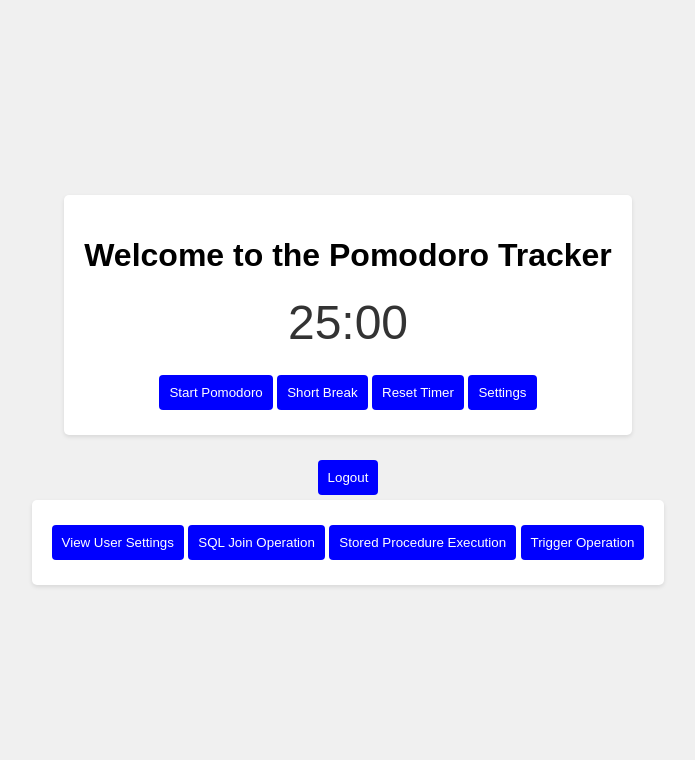
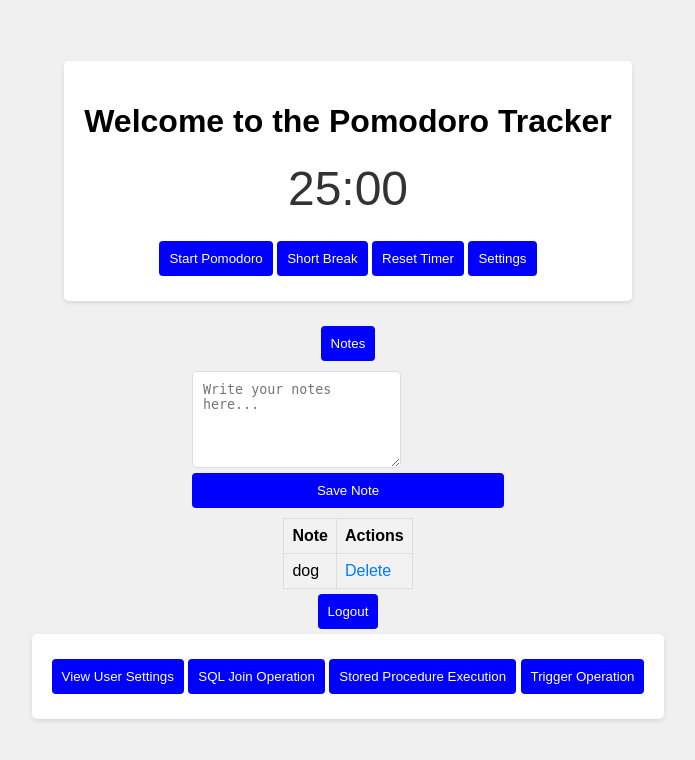
Before and after one commit to antonjoshuadominguez/PomodoroWebsite, a Flask app: page / in a window 1280 px wide. Shown: the top 760 px of the page, without its empty margins (292-987 px from the left). Run offline with Flask 3, Linux system fonts and the light colour scheme; a user stored in the database is signed in; data comes from the database, SQL or seed files in the repository; both versions use the stored data as it was after the commit.

Commit message:
added notes
-added the notes button
-linked notes to database

```diff
--- a/PomodoroWebsite/app/routes.py
+++ b/PomodoroWebsite/app/routes.py
@@ -1,12 +1,23 @@
 from flask import Blueprint, request, jsonify, render_template, redirect, url_for, flash, session
 from sqlalchemy.exc import IntegrityError
-from .models import db, User, PomodoroSettings, UserSettingsView
+from .models import db, User, PomodoroSettings, UserSettingsView, PomodoroLogs
 
 routes = Blueprint('routes', __name__)
 
 @routes.route('/')
-def home():
-    return render_template('index.html')
+def index():
+    settings_applied = session.get('settings_applied', False)
+    saved_note = ''
+    user_notes = []
+
+    if 'userid' in session:
+        userid = session['userid']
+        # Fetch the most recent note of the logged-in user
+        user_notes = PomodoroLogs.query.filter_by(UserID=userid).order_by(PomodoroLogs.LogID.desc()).all()
+
+    return render_template('index.html', settings_applied=settings_applied, user_notes=user_notes)
+
+
 
 @routes.route('/login')
 def login():
@@ -15,12 +26,6 @@
 @routes.route('/register')
 def register():
     return render_template('register.html')
-
-@routes.route('/index')
-def index():
-    settings_applied = session.get('settings_applied', False)
-    return render_template('index.html', settings_applied=settings_applied)
-
 
 @routes.route('/create_user', methods=['POST'])
 def create_user():
@@ -98,7 +103,46 @@
 
     return redirect(url_for('routes.index'))
 
+@routes.route('/add_note', methods=['POST'])
+def add_note():
+    if 'userid' not in session:
+        flash("Please log in to add notes.")
+        return redirect(url_for('routes.login'))
 
+    note = request.form.get('note')
+    userid = session['userid']
+
+    new_note = PomodoroLogs(UserID=userid, Note=note)
+    db.session.add(new_note)
+
+    try:
+        db.session.commit()
+        flash('Note added successfully.')
+    except Exception as e:
+        db.session.rollback()
+        flash('Failed to add note: ' + str(e))
+
+    return redirect(url_for('routes.index'))
+
+@routes.route('/delete_note/<int:LogID>')
+def delete_note(LogID):
+    if 'userid' not in session:
+        flash("Please log in to delete notes.")
+        return redirect(url_for('routes.login'))
+
+    note_to_delete = PomodoroLogs.query.get(LogID)
+    if note_to_delete and note_to_delete.UserID == session['userid']:
+        db.session.delete(note_to_delete)
+        try:
+            db.session.commit()
+            flash('Note deleted successfully.')
+        except Exception as e:
+            db.session.rollback()
+            flash('Failed to delete note: ' + str(e))
+    else:
+        flash('Note not found or access denied.')
+
+    return redirect(url_for('routes.index'))
 
 @routes.route('/get_user_settings/<username>', methods=['GET'])
 def get_user_settings(username):
--- a/PomodoroWebsite/app/static/styles.css
+++ b/PomodoroWebsite/app/static/styles.css
@@ -63,3 +63,60 @@
 .pomodoro-settings h2 {
     margin-bottom: 10px;
 }
+
+.notes-container {
+    display: flex;
+    justify-content: center;
+    align-items: flex-start;
+    margin: 5px 0;
+}
+
+#notesForm {
+    margin-top: 5px;
+    display: flex;
+    flex-direction: column;
+    align-items: flex-start;
+}
+
+#notesTextArea {
+    width: 60%; /* Adjust as needed */
+    padding: 10px;
+    border: 1px solid #ddd;
+    border-radius: 4px;
+    margin-right: 10px; /* Add some spacing between the textarea and the table */
+}
+
+/* Style the table */
+table {
+    border-collapse: collapse;
+    width: 40%; /* Adjust as needed */
+    border: 1px solid #ddd;
+}
+
+table th, table td {
+    border: 1px solid #ddd;
+    padding: 8px;
+    text-align: left;
+}
+
+/* Style table headers */
+table th {
+    background-color: #f2f2f2;
+}
+
+/* Style table rows */
+table tr:nth-child(even) {
+    background-color: #f2f2f2;
+}
+
+/* Style table row links */
+table a {
+    color: #007bff;
+    text-decoration: none;
+    margin-right: 10px; /* Add some spacing between the links */
+}
+
+/* Style table row links on hover */
+table a:hover {
+    text-decoration: underline;
+}
--- a/PomodoroWebsite/app/templates/index.html
+++ b/PomodoroWebsite/app/templates/index.html
@@ -33,6 +33,37 @@
         </div>
     </div>
 
+            <!-- Notes Button -->
+    <div class="notes-button">
+        <button onclick="toggleNotes()">Notes</button>
+    </div>
+
+    <!-- Container for Form and Table -->
+    <div class="notes-container">
+        <!-- Form to Add New Note -->
+        <form action="{{ url_for('routes.add_note') }}" method="post">
+            <textarea id="notesTextArea" name="note" rows="5" cols="33" placeholder="Write your notes here..."></textarea>
+            <button type="submit">Save Note</button>
+        </form>
+    </div>
+
+    <!-- Table to Display and Manage Existing Notes -->
+    <div class="notes-table">
+        <table>
+            <tr>
+                <th>Note</th>
+                <th>Actions</th>
+            </tr>
+            {% for note in user_notes %}
+            <tr>
+                <td>{{ note.Note }}</td>
+                <td>
+                    <a href="{{ url_for('routes.delete_note', LogID=note.LogID) }}">Delete</a>
+                </td>
+            </tr>
+            {% endfor %}
+        </table>
+    </div>
 
     <div class="auth-container">
         {% if 'userid' not in session %}
@@ -114,6 +145,15 @@
         }
     }
 
+    function toggleNotes() {
+        var notesForm = document.getElementById('notesForm');
+        if (notesForm.style.display === 'none' || notesForm.style.display === '') {
+            notesForm.style.display = 'block';
+        } else {
+            notesForm.style.display = 'none';
+        }
+    }
+
     function togglePomodoro() {
         if (isTimerRunning) {
             clearInterval(interval);
@@ -145,7 +185,6 @@
                 break;
         }
         updateTimerDisplay();
-        // Remove startTimer() if you don't want to start the timer automatically
     }
 
 
@@ -159,15 +198,12 @@
                 return;
             }
 
-            // Update the current timer and display
             currentTimer = workTime;
             updateTimerDisplay();
 
-            // Hide the settings form and show the timer controls
             document.getElementById('settingsForm').style.display = 'none';
             document.getElementById('pomodoroControls').style.display = 'block';
 
-            // Optionally, start the timer immediately
             startTimer();
         }
         updateTimerDisplay();
--- a/PomodoroWebsite/app/templates/login.html
+++ b/PomodoroWebsite/app/templates/login.html
@@ -14,7 +14,6 @@
             <input type="password" id="password" name="password" placeholder="Password" required>
             <button type="submit">Login</button>
         </form>
-        <!-- Register Button -->
         <p>Don't have an account? <a href="{{ url_for('routes.register') }}"><button type="button">Register</button></a></p>
     </div>
 </body>
--- a/PomodoroWebsite/app/templates/user_settings.html
+++ b/PomodoroWebsite/app/templates/user_settings.html
@@ -17,9 +17,9 @@
         {% for settings in user_settings %}
         <tr>
             <td>{{ settings.username }}</td>
-            <td>{{ settings.WorkInterval }}</td>
-            <td>{{ settings.ShortBreakInterval }}</td>
-            <td>{{ settings.LongBreakInterval }}</td>
+            <td>{{ settings.WorkInterval }} minutes</td>
+            <td>{{ settings.ShortBreakInterval }} minutes</td>
+            <td>{{ settings.LongBreakInterval }} minutes</td>
         </tr>
         {% endfor %}
     </table>
```
Also changed, not shown: PomodoroWebsite/instance/pomodoro.db.
